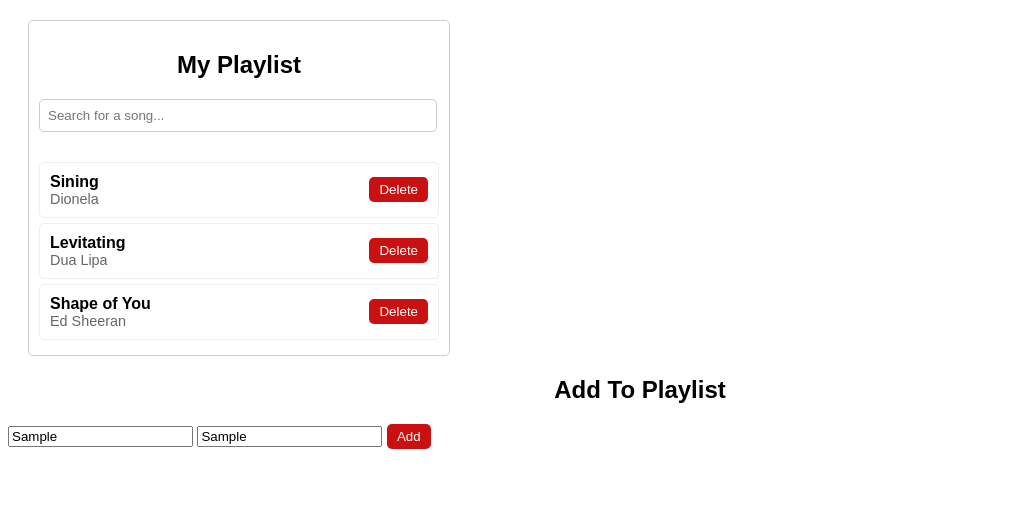
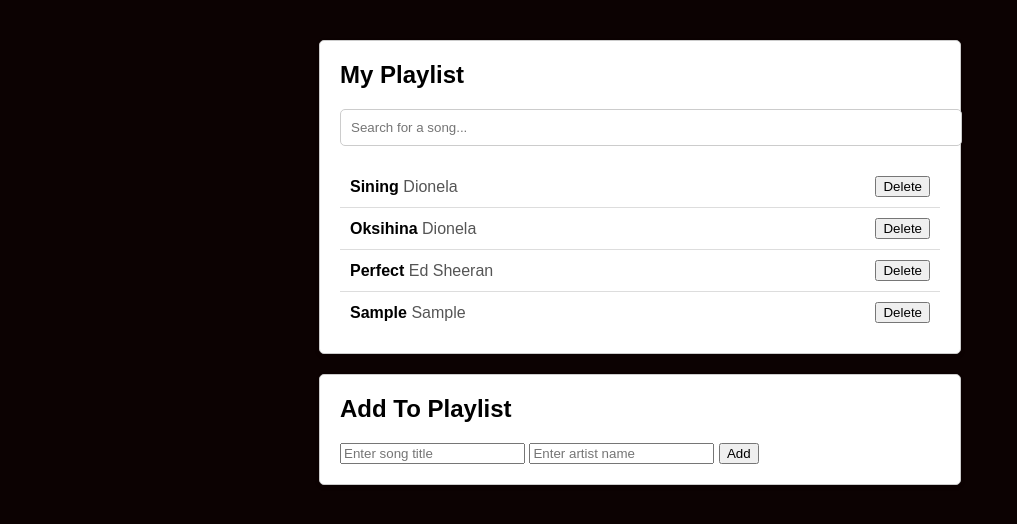
Before and after one commit to jemarc27/WebSystemLaboratory, a plain HTML site: page Web/list.html in a window 1280 px wide. Both pictures are taken after typing "Sample", "Sample" into the empty fields and a click on the button "Add". Shown: the whole page, without its empty margins (0-1017 px from the left). Drawn offline with nearby package versions, Linux system fonts and the light colour scheme.

Commit message:
oct-15-24

```diff
--- a/Web/app.js
+++ b/Web/app.js
@@ -1,28 +1,64 @@
-const title = document.getElementById('song-title');
-const artist = document.getElementById('artist-name');
-const Add = document.getElementById('add-button');
-const div2 = document.getElementById('song')
+document.addEventListener('DOMContentLoaded', () => {
+    const songList = document.querySelector('.playlist');
+    const searchBar = document.querySelector('.search-bar');
+    const addButton = document.getElementById('add-song-button');
+    const newTitleInput = document.getElementById('new-title');
+    const newArtistInput = document.getElementById('new-artist');
 
+    const addSong = () => {
+        const songTitle = newTitleInput.value.trim();
+        const artistName = newArtistInput.value.trim();
 
-Add.addEventListener('click', ()=>{
-    const newtitle = title.value;
-    const newartist = artist.value;
+        if (songTitle && artistName) {
+            const songDiv = document.createElement('div');
+            songDiv.classList.add('song');
 
-    const span1 = document.createElement('span1');
-    const span2 = document.createElement('span2');
-    const div1 = document.createElement('div1');
+            songDiv.innerHTML = `
+                <div>
+                    <span class="song-title">${songTitle}</span>
+                    <span class="artist-name">${artistName}</span>
+                </div>
+                <button class="delete-button">Delete</button>
+            `;
 
+            songList.appendChild(songDiv);
+            newTitleInput.value = '';
+            newArtistInput.value = '';
 
-    span1.innerHTML = newtitle;
-    span2.innerHTML = newartist;
+            songDiv.querySelector('.delete-button').addEventListener('click', deleteSong);
+        }
+    };
 
-    span1.classList.add('artist-name');
-    span2.classList.add('song-artist');
+    const deleteSong = (event) => {
+        const songDiv = event.target.closest('.song');
+        if (songDiv) {
+            songList.removeChild(songDiv);
+        }
+    };
 
-    div1.append(span1)
-    div1.append(span2)
+    const filterSongs = () => {
+        const filterText = searchBar.value.toLowerCase();
+        const songs = songList.querySelectorAll('.song');
 
+        songs.forEach(song => {
+            const title = song.querySelector('.song-title').textContent.toLowerCase();
+            const artist = song.querySelector('.artist-name').textContent.toLowerCase();
+            song.style.display = (title.includes(filterText) || artist.includes(filterText)) ? 'block' : 'none';
+        });
+    };
 
-    // console.log(div1)
+    addButton.addEventListener('click', addSong);
+    searchBar.addEventListener('input', filterSongs);
+});
 
-})
+var btns = document.querySelectorAll('.delete');
+
+Array.from(btns).forEach(function(btn) {
+    btn.addEventListener('click', function(e) {
+        // Get the parent div of the button, which is the song div
+        const songDiv = e.target.closest('.song');
+        if (songDiv) {
+            songDiv.parentNode.removeChild(songDiv);
+        }
+    });
+});
--- a/Web/list.html
+++ b/Web/list.html
@@ -7,9 +7,8 @@
     <link rel="stylesheet" href="style.css">
 </head>
 <body>
-
-<div class="playlist">
-    <h2 id="Song">My Playlist</h2>
+<div class=" playlist">
+    <h2 id="song">My Playlist</h2>
     <input type="text" class="search-bar" placeholder="Search for a song...">
 
     <div class="song">
@@ -17,22 +16,21 @@
             <span class="song-title">Sining</span>
             <span class="artist-name">Dionela</span>
         </div>
-        <button class="delete-button">Delete</button>
+        <button class="delete-button delete">Delete</button>
     </div>
     <div class="song">
         <div>
-            <span class="song-title">Levitating</span>
-            <span class="artist-name">Dua Lipa</span>
+            <span class="song-title">Oksihina</span>
+            <span class="artist-name">Dionela</span>
         </div>
-        <button class="delete-button">Delete</button>
+        <button class="delete-button delete">Delete</button>
     </div>
     <div class="song">
         <div>
-            <span class="song-title">Shape of You</span>
+            <span class="song-title">Perfect</span>
             <span class="artist-name">Ed Sheeran</span>
         </div>
-
-        <button class="delete-button" id="add-button">Delete</button>
+        <button class="delete-button delete">Delete</button>
     </div>
 </div>
 
@@ -40,7 +38,7 @@
     <h2>Add To Playlist</h2>
     <input type="text" id="new-title" placeholder="Enter song title">
     <input type="text" id="new-artist" placeholder="Enter artist name">
-    <button type="button" id="add-button">Add</button>
+    <button type="button" id="add-song-button">Add</button>
 </div>
 
 <script src="https://cdn.jsdelivr.net/npm/bootstrap@5.3.3/dist/js/bootstrap.bundle.min.js" integrity="sha384-YvpcrYf0tY3lHB60NNkmXc5s9fDVZLESaAA55NDzOxhy9GkcIdslK1eN7N6jIeHz" crossorigin="anonymous"></script>
--- a/Web/style.css
+++ b/Web/style.css
@@ -1,6 +1,98 @@
 body {
     font-family: Arial, sans-serif;
 }
+
+body {
+    font-family: Arial, sans-serif;
+    background-color: #0c0202;
+    margin: 0;
+    padding: 20px;
+}
+
+.playlist, .add-to-playlist {
+    max-width: 600px;
+    margin: 20px auto;
+    padding: 20px;
+    border: 1px solid #ccc;
+    border-radius: 5px;
+    background-color: #fff;
+    box-shadow: 0 2px 5px rgba(0, 0, 0, 0.1);
+}
+
+h2 {
+    margin: 0 0 20px;
+}
+
+.search-bar {
+    width: 100%;
+    padding: 10px;
+    margin-bottom: 20px;
+    border: 1px solid #ccc;
+    border-radius: 5px;
+}
+
+.song {
+    display: flex;
+    justify-content: space-between;
+    align-items: center;
+    padding: 10px;
+    border-bottom: 1px solid #ddd;
+}
+
+.song:last-child {
+    border-bottom: none;
+}
+
+.song-title {
+    font-weight: bold;
+}
+
+.artist-name {
+    color: #555;
+}
+
+.delete {
+
+
+
+.add-to-playlist {
+    background-color: #f9f9f9;
+    border: 1px solid #ccc;
+    border-radius: 8px;
+    padding: 20px;
+    width: 300px;
+    margin: 20px auto;
+    box-shadow: 0 4px 8px rgba(0, 0, 0, 0.1);
+}
+
+.add-to-playlist h2 {
+    font-size: 24px;
+    margin-bottom: 15px;
+    color: #333;
+}
+
+.add-to-playlist input[type="text"] {
+    width: calc(100% - 20px);
+    padding: 10px;
+    margin-bottom: 15px;
+    border: 1px solid #ccc;
+    border-radius: 4px;
+}
+
+.add-to-playlist button {
+    background-color: #da1919;
+    color: white;
+    border: none;
+    padding: 10px 15px;
+    border-radius: 4px;
+    cursor: pointer;
+    font-size: 16px;
+}
+
+.add-to-playlist button:hover {
+    background-color: #da1919;
+}
+
 .playlist {
     margin: 20px;
     max-width: 400px;
```
